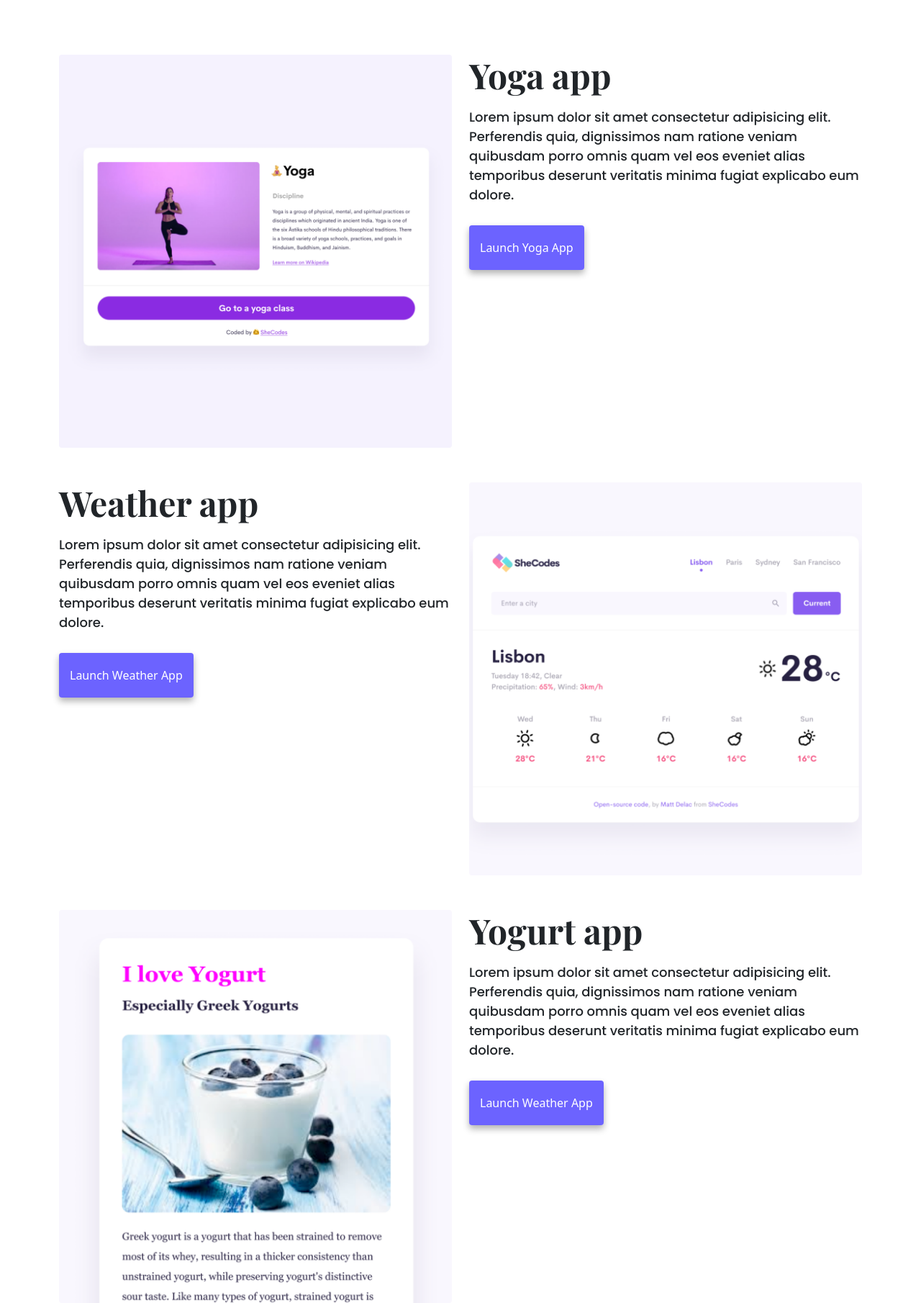
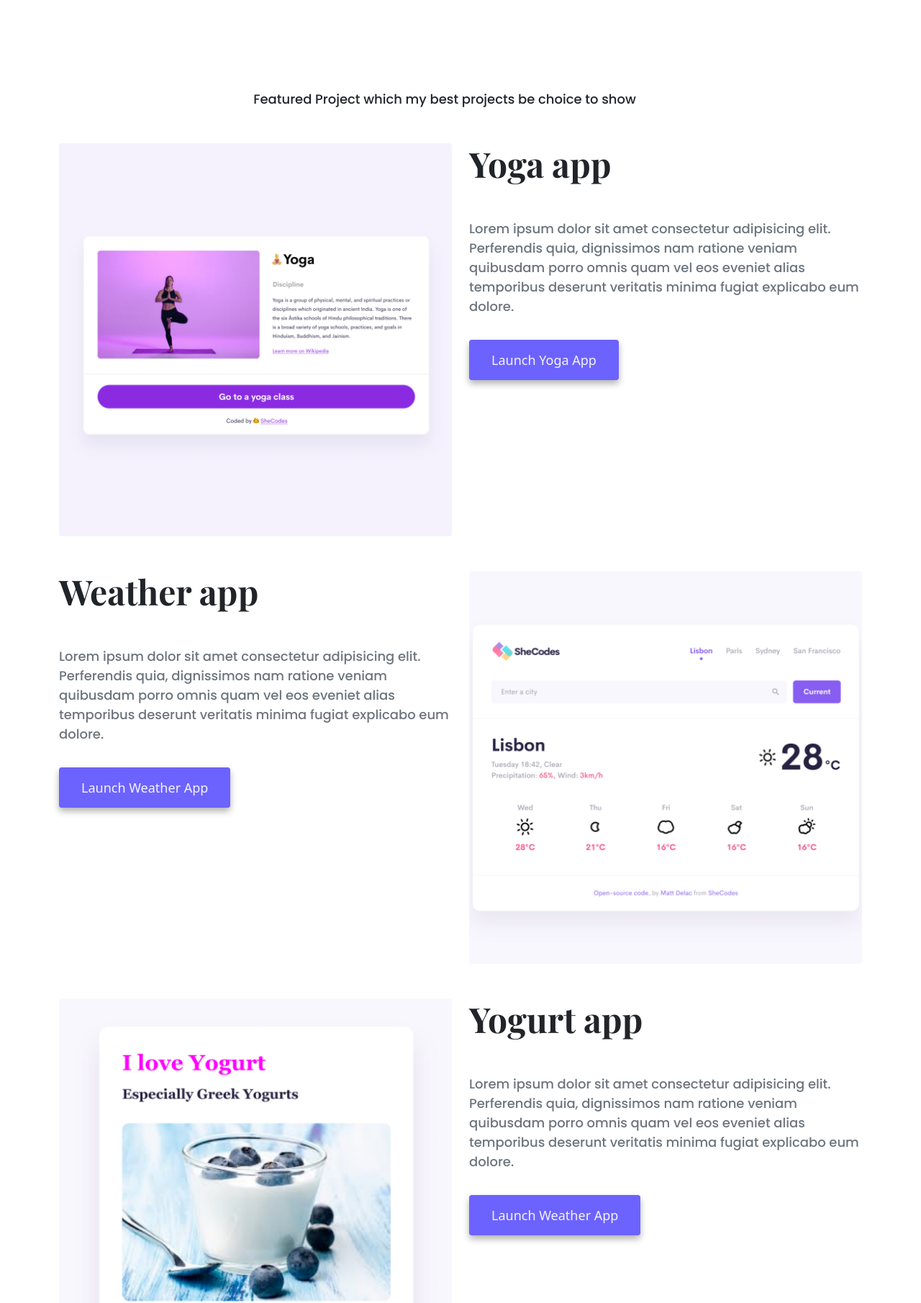
Before and after one commit to KMyatMon/css_js_font_links, a plain HTML site: page index.html in a window 1280 px wide. Shown: the part 520-2330 px from the top of the page at 72% size. Drawn offline with nearby package versions, Linux system fonts and the light colour scheme.

Commit message:
2nd home page change
changes on home page

```diff
--- a/index.html
+++ b/index.html
@@ -73,17 +73,20 @@
         <a href="about.html" class="secondary-link">About me</a>
       </div>
     </div>
+    <div class="container m-5 text-center">
+      <p>Featured Project which my best projects be choice to show</p>
+    </div>
     <div class="container">
-      <div class="row">
-        <div class="col-sm-6">
+      <div class="row mb-5">
+        <div class="col d-none d-lg-block">
           <img
             src="images/yoga.png"
-            class="img-fluid rounded d-none d-sm-block"
+            class="img-fluid rounded"
           />
         </div>
-        <div class="col-sm-6">
-          <h2 class="mb-3">Yoga app</h2>
-          <p>
+        <div class="col">
+          <h2 class="mb-5">Yoga app</h2>
+          <p class="mb-5 text-muted">
             Lorem ipsum dolor sit amet consectetur adipisicing elit. Perferendis
             quia, dignissimos nam ratione veniam quibusdam porro omnis quam vel
             eos eveniet alias temporibus deserunt veritatis minima fugiat
@@ -94,10 +97,10 @@
           </div>
         </div>
       </div>
-      <div class="row mt-5">
-        <div class="col-sm-6">
-          <h2 class="mb-3">Weather app</h2>
-          <p>
+      <div class="row mb-5">
+        <div class="col">
+          <h2 class="mb-5">Weather app</h2>
+          <p class="mb-5 text-muted">
             Lorem ipsum dolor sit amet consectetur adipisicing elit. Perferendis
             quia, dignissimos nam ratione veniam quibusdam porro omnis quam vel
             eos eveniet alias temporibus deserunt veritatis minima fugiat
@@ -107,23 +110,23 @@
             <a href="#" class="primary-link project-link">Launch Weather App</a>
           </div>
         </div>
-        <div class="col-sm-6">
+        <div class="col d-none d-lg-block">
           <img
             src="images/weather.png"
             class="img-fluid rounded d-none d-sm-block"
           />
         </div>
       </div>
-      <div class="row mt-5">
-        <div class="col-sm-6">
+      <div class="row">
+        <div class="col d-none d-lg-block">
           <img
             src="images/yogurt.png"
-            class="img-fluid rounded d-none d-sm-block"
+            class="img-fluid rounded"
           />
         </div>
-        <div class="col-sm-6">
-          <h2 class="mb-3">Yogurt app</h2>
-          <p>
+        <div class="col">
+          <h2 class="mb-5">Yogurt app</h2>
+          <p class="mb-5 text-muted">
             Lorem ipsum dolor sit amet consectetur adipisicing elit. Perferendis
             quia, dignissimos nam ratione veniam quibusdam porro omnis quam vel
             eos eveniet alias temporibus deserunt veritatis minima fugiat
--- a/style.css
+++ b/style.css
@@ -95,6 +95,19 @@ p {
   text-decoration: underline;
 }
 
+.row {
+  margin-bottom: 50px;
+}
+
+.project-link {
+  color: var(--secondary-color);
+  border: 1px solid var(--primary-color);
+  border-radius: 4px;
+  font-size: 18px;
+  line-height: 27px;
+  padding: 15px 30px;
+}
+
 @media (max-width: 576px) {
   h1 {
     font-size: 48px;
```
